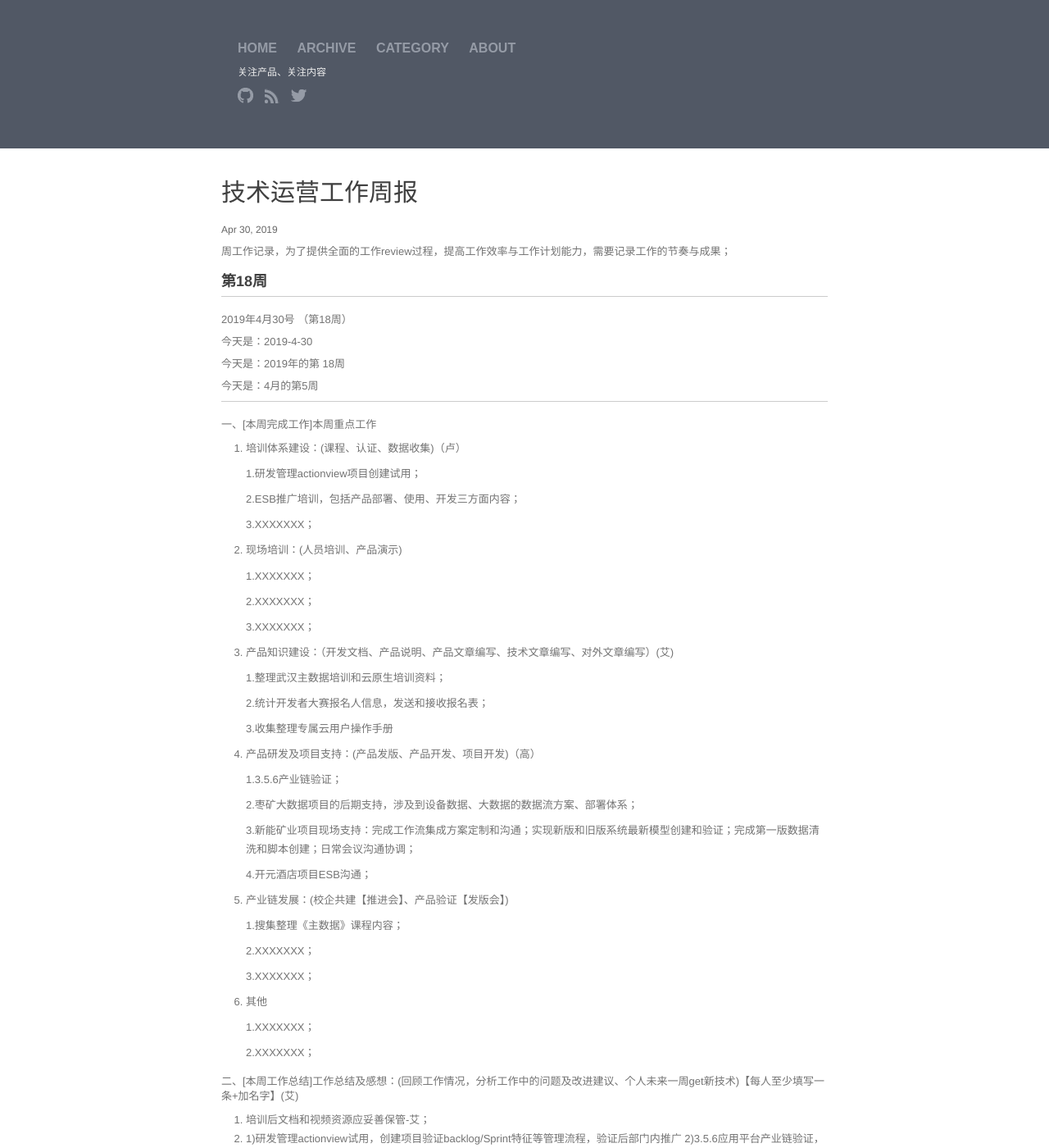
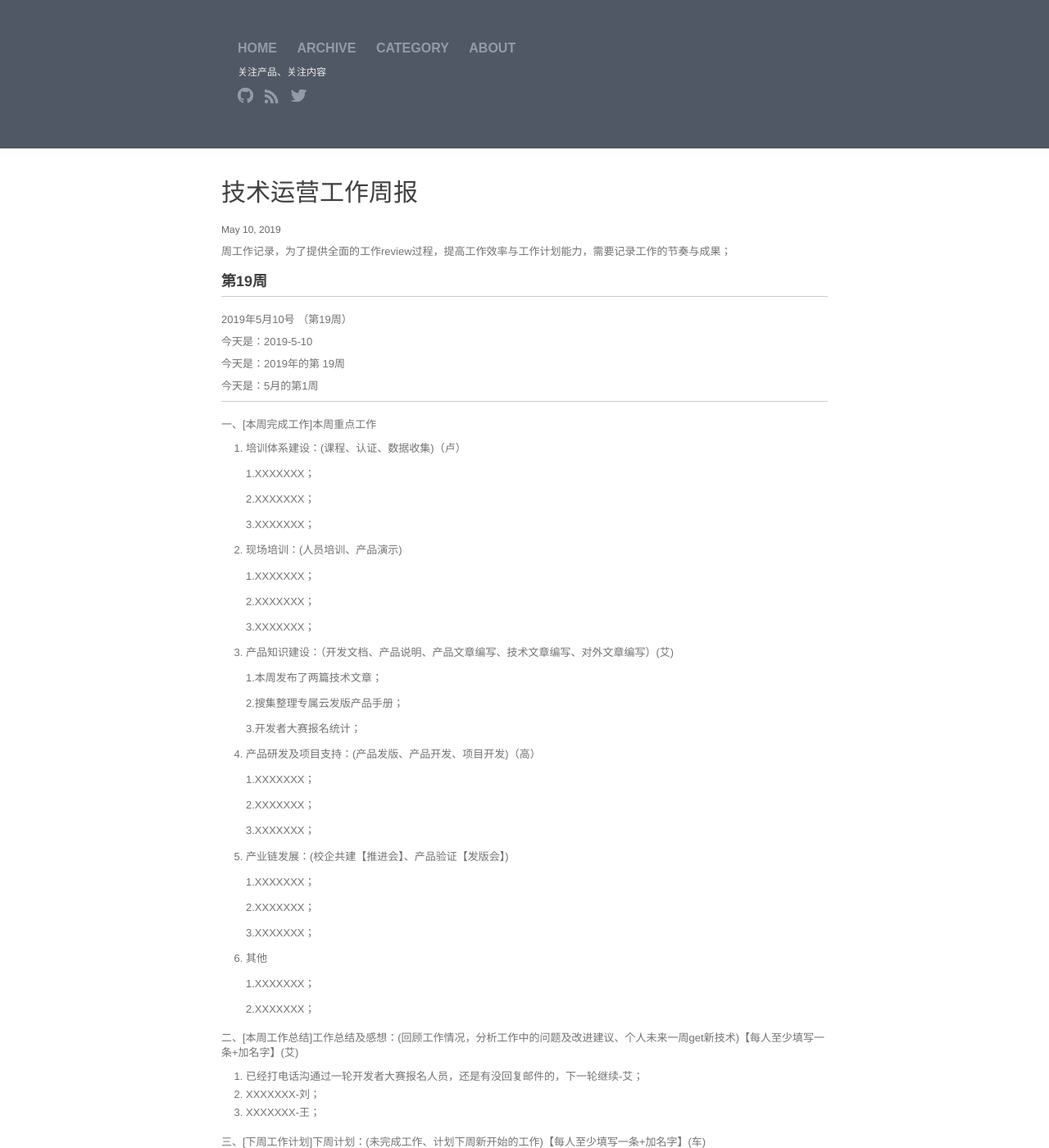
Before and after one commit to walllFlower/blog, a Jekyll site: the page built from _posts/2018-07-17-day_report_cxz.md, in a window 1280 px wide and 1400 px high. Shown: the whole window at 82% size. Built offline with Jekyll 4.4.1, drawn with Linux system fonts in a browser that asks for light colours; comment, search, counter and statistics services are not loaded; some of the changed text lies outside the part shown.

Commit message:
Update 2018-07-17-day_report_cxz.md

```diff
--- a/_posts/2018-07-17-day_report_cxz.md
+++ b/_posts/2018-07-17-day_report_cxz.md
@@ -1,11 +1,87 @@
 ---
 layout: post
 title:  "技术运营工作周报"
-date:   2019-4-30 14:57:32
+date:   2019-5-10 14:57:32
 categories: 技术运营工作周报
 ---
 
 周工作记录，为了提供全面的工作review过程，提高工作效率与工作计划能力，需要记录工作的节奏与成果；
+
+###  第19周
+
+***
+
+2019年5月10号 （第19周）
+
+今天是：2019-5-10
+
+今天是：2019年的第 19周
+
+今天是：5月的第1周
+
+***
+
+一、[本周完成工作]本周重点工作
+
+1. 培训体系建设：(课程、认证、数据收集)（卢）
+
+    1.XXXXXXX；
+
+    2.XXXXXXX；
+
+    3.XXXXXXX；
+
+2. 现场培训：(人员培训、产品演示)
+
+    1.XXXXXXX；
+
+    2.XXXXXXX；
+
+    3.XXXXXXX；
+
+3. 产品知识建设：（开发文档、产品说明、产品文章编写、技术文章编写、对外文章编写）(艾)
+
+    1.本周发布了两篇技术文章；
+
+    2.搜集整理专属云发版产品手册；
+
+    3.开发者大赛报名统计；
+
+4. 产品研发及项目支持：(产品发版、产品开发、项目开发)（高）
+
+    1.XXXXXXX；
+
+    2.XXXXXXX；
+
+    3.XXXXXXX；
+
+5. 产业链发展：(校企共建【推进会】、产品验证【发版会】)
+
+    1.XXXXXXX；
+
+    2.XXXXXXX；
+
+    3.XXXXXXX；
+
+6. 其他
+
+    1.XXXXXXX；
+
+    2.XXXXXXX；
+
+二、[本周工作总结]工作总结及感想：(回顾工作情况，分析工作中的问题及改进建议、个人未来一周get新技术)【每人至少填写一条+加名字】(艾)
+
+1. 已经打电话沟通过一轮开发者大赛报名人员，还是有没回复邮件的，下一轮继续-艾；
+2. XXXXXXX-刘；
+3. XXXXXXX-王；
+
+三、[下周工作计划]下周计划：(未完成工作、计划下周新开始的工作)【每人至少填写一条+加名字】(车)
+
+1. 搜集专属云发版产品手册、开发者大赛报名统计-艾；
+2. XXXXXXX；
+3. XXXXXXX；
+
+
 
 ###  第18周
 
```
